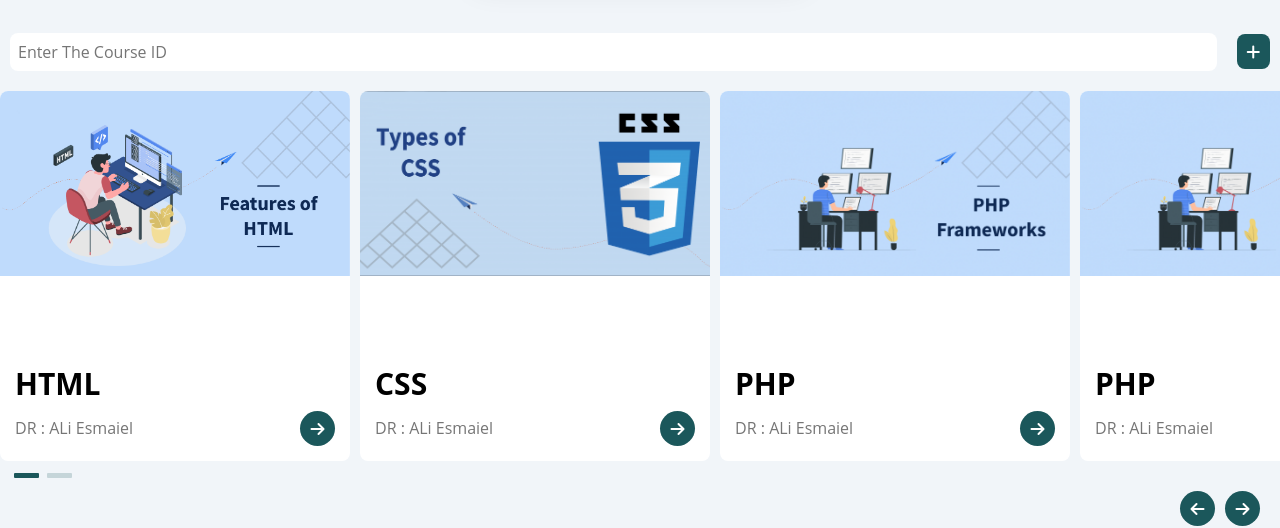
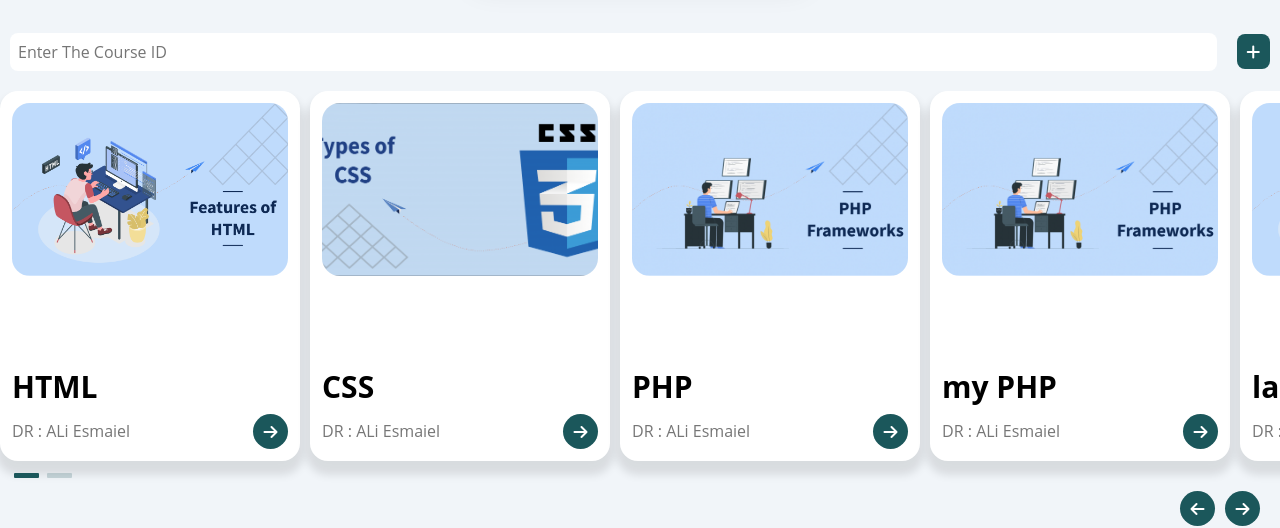
Before and after one commit to AhmedDoban/academic-management-system, a React (Create React App) app: page /courses in a window 1280 px wide. Shown: the part 991-1519 px from the top of the page. Built offline with nearby package versions, Linux system fonts and the light colour scheme.

Commit message:
solve code mistake

```diff
--- a/src/assets/css/style.css
+++ b/src/assets/css/style.css
@@ -1220,7 +1220,7 @@ remove this comment if you want it to be sticy
   height: 50vh;
 }
 .student-courses-container .swiper .swiper-wrapper .swiper-slide {
-  width: 350px !important;
+  width: 300px !important;
 }
 .swiper-pagination {
   text-align: left !important;
@@ -1234,11 +1234,12 @@ remove this comment if you want it to be sticy
 }
 .student-courses-container .swiper .swiper-wrapper .swiper-slide .card {
   position: relative;
-  width: 350px;
+  padding: 12px;
+  width: 300px;
   overflow: hidden;
   background-color: #fff;
-  box-shadow: var(--main-box-shadow-shadow);
-  border-radius: 8px;
+  box-shadow: 0px 10px 8px 4px rgba(0, 0, 0, 0.1);
+  border-radius: 18px;
   height: calc(50vh - 30px);
   display: flex;
   flex-direction: column;
@@ -1246,7 +1247,6 @@ remove this comment if you want it to be sticy
   align-items: center;
 }
 .student-courses-container .swiper .swiper-wrapper .swiper-slide .card .info {
-  padding: 15px;
   position: relative;
   width: 100%;
   display: flex;
@@ -1275,12 +1275,6 @@ remove this comment if you want it to be sticy
   cursor: pointer;
 }
 
-@media (max-width: 776px) {
-  .student-courses-container .swiper .swiper-wrapper .swiper-slide,
-  .student-courses-container .swiper .swiper-wrapper .swiper-slide .card {
-    width: 100% !important;
-  }
-}
 .student-courses-container .swiper .swiper-wrapper .swiper-slide .card img {
   width: 100%;
   height: 100%;
@@ -1288,6 +1282,7 @@ remove this comment if you want it to be sticy
   max-height: 50%;
   margin: 0;
   padding: 0;
+  border-radius: 18px;
 }
 .append-buttons {
   display: flex;
--- a/src/assets/js/Student/Courses.jsx
+++ b/src/assets/js/Student/Courses.jsx
@@ -15,7 +15,7 @@ function Courses() {
   const [swiperRef, setSwiperRef] = useState(null);
   const [input, setInput] = useState();
 
-  const appendNumber = useRef(CourcesDB.length + 1);
+  let appendNumber = useRef(CourcesDB.length + 1);
   // Create array with student cources slides
   const [slides, setSlides] = useState(
     CourcesDB.map((p, index) => (
@@ -50,6 +50,9 @@ function Courses() {
         </div>
       </React.Fragment>,
     ]);
+    {
+      appendNumber.current++;
+    }
   };
 
   const slideTo = (index) => {
@@ -96,7 +99,7 @@ function Courses() {
               spaceBetween: 10,
             },
             "@1.00": {
-              slidesPerView: 3,
+              slidesPerView: 2,
               spaceBetween: 10,
             },
             "@1.50": {
@@ -118,7 +121,7 @@ function Courses() {
             <i class="fa-solid fa-arrow-left rd-half color-white"></i>
           </button>
           <button
-            onClick={() => slideTo(CourcesDB.length)}
+            onClick={() => slideTo(appendNumber.current)}
             className="slide-250"
           >
             <i class="fa-solid fa-arrow-right rd-half color-white"></i>
--- a/src/dummyData.js
+++ b/src/dummyData.js
@@ -158,13 +158,13 @@ export const CourcesDB = [
   },
   {
     id: 4,
-    CourcesName: "PHP",
+    CourcesName: "my PHP",
     photo: require("./assets/img/Courses/php.png"),
     CourcesTeacher: "ALi Esmaiel",
   },
   {
     id: 5,
-    CourcesName: "HTML",
+    CourcesName: "laravel",
     photo: require("./assets/img/Courses/html.png"),
     CourcesTeacher: "ALi Esmaiel",
   },
```
